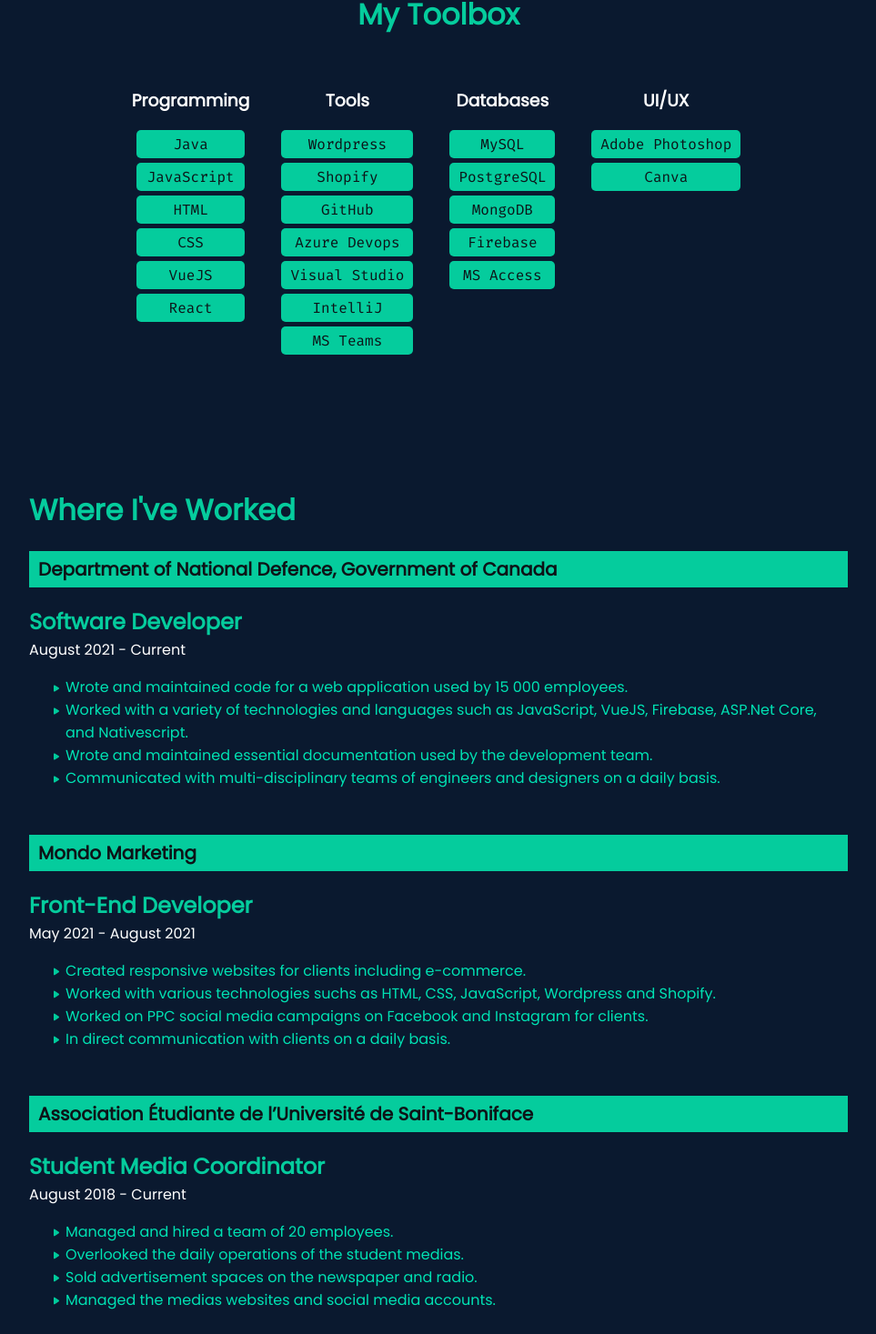
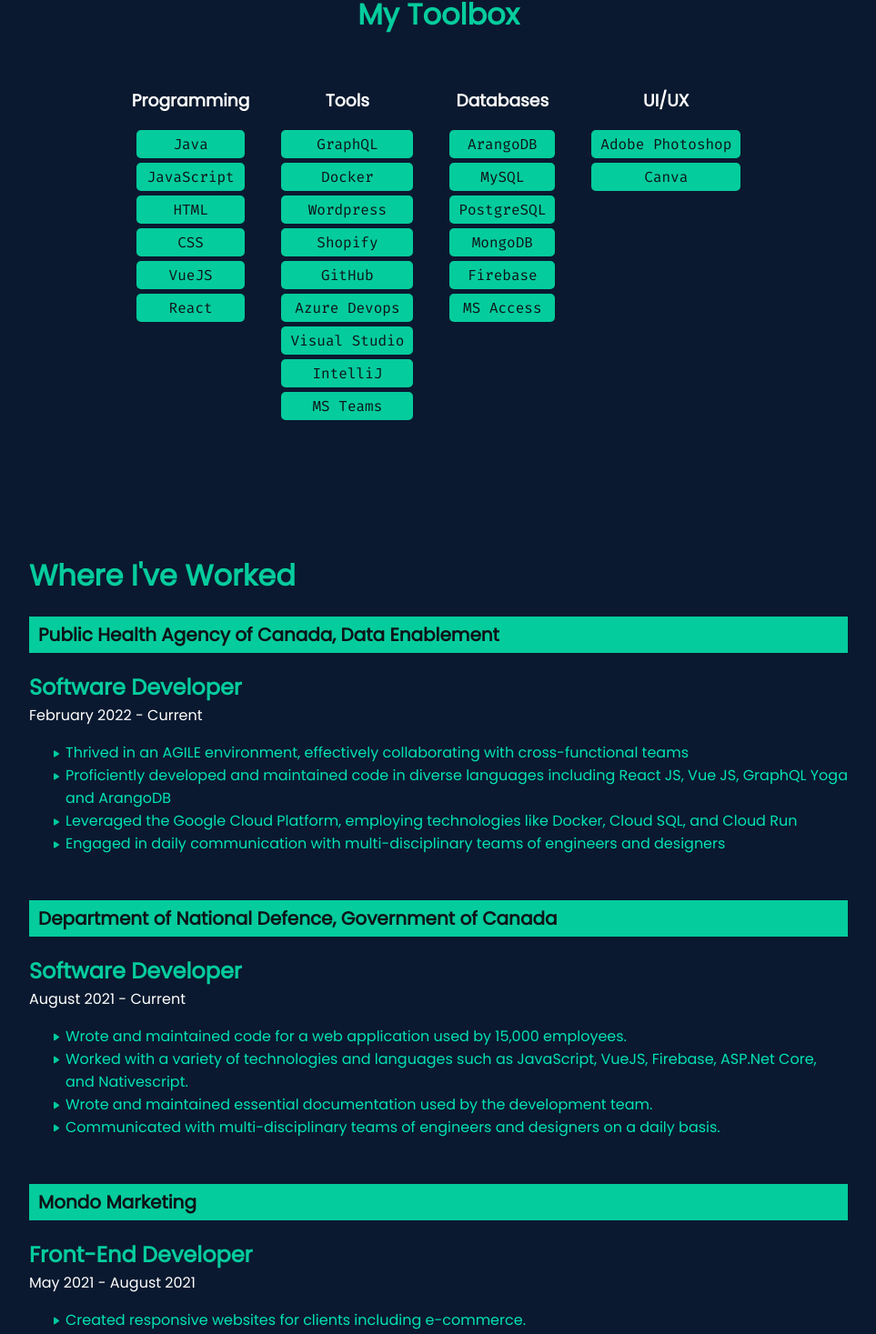
Before and after one commit to samiatoui/MyPortfolio, a React (Create React App) app: page / in a window 1280 px wide. Shown: the part 642-2109 px from the top of the page at 91% size, without its empty margins (158-1121 px from the left). Built offline with nearby package versions, Linux system fonts and the light colour scheme; no server answers.

Commit message:
experience updated

```diff
--- /dev/null
+++ b/src/components/skills/SkillSection.js
@@ -0,0 +1,18 @@
+import React from 'react';
+
+function SkillSection({ title, skills }) {
+  return (
+    <div className="skill-div">
+      <h3>{title}</h3>
+      <div className="skill-divide">
+        {skills.map((skill, index) => (
+          <div className="skill" key={index}>
+            {skill}
+          </div>
+        ))}
+      </div>
+    </div>
+  );
+}
+
+export default SkillSection;
--- a/src/components/skills/Skills.js
+++ b/src/components/skills/Skills.js
@@ -1,97 +1,32 @@
-import "./skills.css"
+import React from 'react';
+import "./skills.css";
+import SkillSection from './SkillSection'; // Import the SkillSection component
 
 export default function Skills() {
-    return (
-        <div className="skills-main">
-            <div className="skills-title">
-                <h1>My Toolbox</h1>
-            </div>
+  const programmingSkills = ['Java', 'JavaScript', 'HTML', 'CSS', 'VueJS', 'React'];
+  const toolsSkills = ['GraphQL', 'Docker', 'Wordpress', 'Shopify', 'GitHub', 'Azure Devops', 'Visual Studio', 'IntelliJ', 'MS Teams'];
+  const databaseSkills = ['ArangoDB', 'MySQL', 'PostgreSQL', 'MongoDB', 'Firebase', 'MS Access'];
+  const uiUxSkills = ['Adobe Photoshop', 'Canva'];
 
-            <div className="skills-container">
-                <div className="skill-div">
-                    <h3>Programming</h3>
-                    <div className="skill-divide">
-                        <div className="skill">
-                            Java
-                        </div>
-                        <div className="skill">
-                            JavaScript
-                        </div>
-                        <div className="skill">
-                            HTML
-                        </div>
-                        <div className="skill">
-                            CSS
-                        </div>
-                        <div className="skill">
-                            VueJS
-                        </div>
-                        <div className="skill">
-                            React
-                        </div>
-                    </div>
-                </div>
-                <div className="skill-div">
-                    <h3>Tools</h3>
-                    <div className="skill-divide">
-                        <div className="skill">
-                            Wordpress
-                        </div>
-                        <div className="skill">
-                            Shopify
-                        </div>
-                        <div className="skill">
-                            GitHub
-                        </div>
-                        <div className="skill">
-                            Azure Devops
-                        </div>
-                        <div className="skill">
-                            Visual Studio
-                        </div>
-                        <div className="skill">
-                            IntelliJ
-                        </div>
-                        <div className="skill">
-                            MS Teams
-                        </div>
-                    </div>
-                </div>
-                <div className="skill-div">
-                    <h3>Databases</h3>
-                    <div className="skill-divide">
-                        <div className="skill">
-                            MySQL
-                        </div>
-                        <div className="skill">
-                            PostgreSQL
-                        </div>
-                        <div className="skill">
-                            MongoDB
-                        </div>
-                        <div className="skill">
-                            Firebase
-                        </div>
-                        <div className="skill">
-                            MS Access
-                        </div>
-                    </div>
-                </div>
+  return (
+    <div className="skills-main">
+      <div className="skills-title">
+        <h1>My Toolbox</h1>
+      </div>
 
-                <div className="skill-div">
-                    <h3>UI/UX</h3>
-                    <div className="skill-divide">
-                        <div className="skill">
-                            Adobe Photoshop
-                        </div>
-                        <div className="skill">
-                            Canva
-                        </div>
+      <div className="skills-container">
+        {/* Programming Skills */}
+        <SkillSection title="Programming" skills={programmingSkills} />
 
-                    </div>
-                </div>
-            </div>
+        {/* Tools Skills */}
+        <SkillSection title="Tools" skills={toolsSkills} />
 
-        </div>
-    )
+        {/* Databases Skills */}
+        <SkillSection title="Databases" skills={databaseSkills} />
+
+        {/* UI/UX Skills */}
+        <SkillSection title="UI/UX" skills={uiUxSkills} />
+      </div>
+    </div>
+  );
 }
--- /dev/null
+++ b/src/components/workexp/Experience.js
@@ -0,0 +1,18 @@
+import React from 'react';
+
+function Experience({ jobTitle, company, role, date, responsibilities }) {
+  return (
+    <div className="exp-item">
+      <h1 className="title-job">{company}</h1>
+      <h2>{jobTitle}</h2>
+      <p>{date}</p>
+      <ul>
+        {responsibilities.map((responsibility, index) => (
+          <li key={index}>{responsibility}</li>
+        ))}
+      </ul>
+    </div>
+  );
+}
+
+export default Experience;
--- a/src/components/workexp/Workexp.js
+++ b/src/components/workexp/Workexp.js
@@ -1,73 +1,69 @@
+import React from 'react';
 import "./workexp.css";
+import Experience from './Experience'; // Import the Experience component
 
 export default function Workexp() {
-    return (
-        <div className="exp-main">
-            <h1>Where I've Worked</h1>
-            <div className="work-exp">
-                <div className="exp-item">
-                    <h1 className="title-job">Department of National Defence, Government of Canada</h1>
-                    <h2>Software Developer</h2>
-                    <p>August 2021 - Current</p>
-                    <ul>
-                        <li>
-                            Wrote and maintained code for a web application used by 15 000 employees.
-                        </li>
-                        <li>
-                            Worked with a variety of technologies and languages such as JavaScript, VueJS, Firebase, ASP.Net Core, and Nativescript.
-                        </li>
-                        <li>
-                            Wrote and maintained essential documentation used by the development team.
-                        </li>
-                        <li>
-                            Communicated with multi-disciplinary teams of engineers and designers on a daily basis.
-                        </li>
-                    </ul>
-                </div>
-            </div>
+  const workExperiences = [
+    {
+        jobTitle: 'Software Developer',
+        company: 'Public Health Agency of Canada, Data Enablement',
+        date: 'February 2022 - Current',
+        responsibilities: [
+          'Thrived in an AGILE environment, effectively collaborating with cross-functional teams',
+          'Proficiently developed and maintained code in diverse languages including React JS, Vue JS, GraphQL Yoga and ArangoDB',
+          'Leveraged the Google Cloud Platform, employing technologies like Docker, Cloud SQL, and Cloud Run',
+          'Engaged in daily communication with multi-disciplinary teams of engineers and designers',
+        ],
+      },
+    {
+      jobTitle: 'Software Developer',
+      company: 'Department of National Defence, Government of Canada',
+      date: 'August 2021 - Current',
+      responsibilities: [
+        'Wrote and maintained code for a web application used by 15,000 employees.',
+        'Worked with a variety of technologies and languages such as JavaScript, VueJS, Firebase, ASP.Net Core, and Nativescript.',
+        'Wrote and maintained essential documentation used by the development team.',
+        'Communicated with multi-disciplinary teams of engineers and designers on a daily basis.',
+      ],
+    },
+    {
+      jobTitle: 'Front-End Developer',
+      company: 'Mondo Marketing',
+      date: 'May 2021 - August 2021',
+      responsibilities: [
+        'Created responsive websites for clients including e-commerce.',
+        'Worked with various technologies such as HTML, CSS, JavaScript, Wordpress, and Shopify.',
+        'Worked on PPC social media campaigns on Facebook and Instagram for clients.',
+        'In direct communication with clients on a daily basis.',
+      ],
+    },
+    {
+      jobTitle: 'Student Media Coordinator',
+      company: 'Association Étudiante de l’Université de Saint-Boniface',
+      date: 'August 2018 - Current',
+      responsibilities: [
+        'Managed and hired a team of 20 employees.',
+        'Overlooked the daily operations of the student media.',
+        'Sold advertisement spaces on the newspaper and radio.',
+        'Managed the media websites and social media accounts.',
+      ],
+    },
+  ];
 
-            <div className="exp-item">
-                <h1 className="title-job">Mondo Marketing</h1>
-                <h2>Front-End Developer</h2>
-                <p>May 2021 - August 2021</p>
-                <ul>
-                    <li>
-                        Created responsive websites for clients including e-commerce.
-                    </li>
-                    <li>
-                        Worked with various technologies suchs as HTML, CSS, JavaScript, Wordpress and Shopify.
-
-                    </li>
-                    <li>
-                        Worked on PPC social media campaigns on Facebook and Instagram for clients.
-
-                    </li>
-                    <li>
-                        In direct communication with clients on a daily basis.
-                    </li>
-                </ul>
-            </div>
-
-            <div className="exp-item">
-                <h1 className="title-job">Association Étudiante de l’Université de Saint-Boniface</h1>
-                <h2>Student Media Coordinator</h2>
-                <p>August 2018 - Current</p>
-                <ul>
-                    <li>
-                        Managed and hired a team of 20 employees.
-                    </li>
-                    <li>
-                        Overlooked the daily operations of the student medias.
-                    </li>
-                    <li>
-                        Sold advertisement spaces on the newspaper and radio.
-                    </li>
-                    <li>
-                        Managed the medias websites and social media accounts.
-                    </li>
-                </ul>
-
-            </div>
-        </div>
-    )
+  return (
+    <div className="exp-main">
+      <h1>Where I've Worked</h1>
+      <div className="work-exp">
+        {workExperiences.map((experience, index) => (
+          <Experience
+            key={index}
+            jobTitle={experience.jobTitle}
+            company={experience.company}
+            date={experience.date}
+            responsibilities={experience.responsibilities}
+          />
+        ))}
+      </div>
+    </div>
+  );
 }
```
